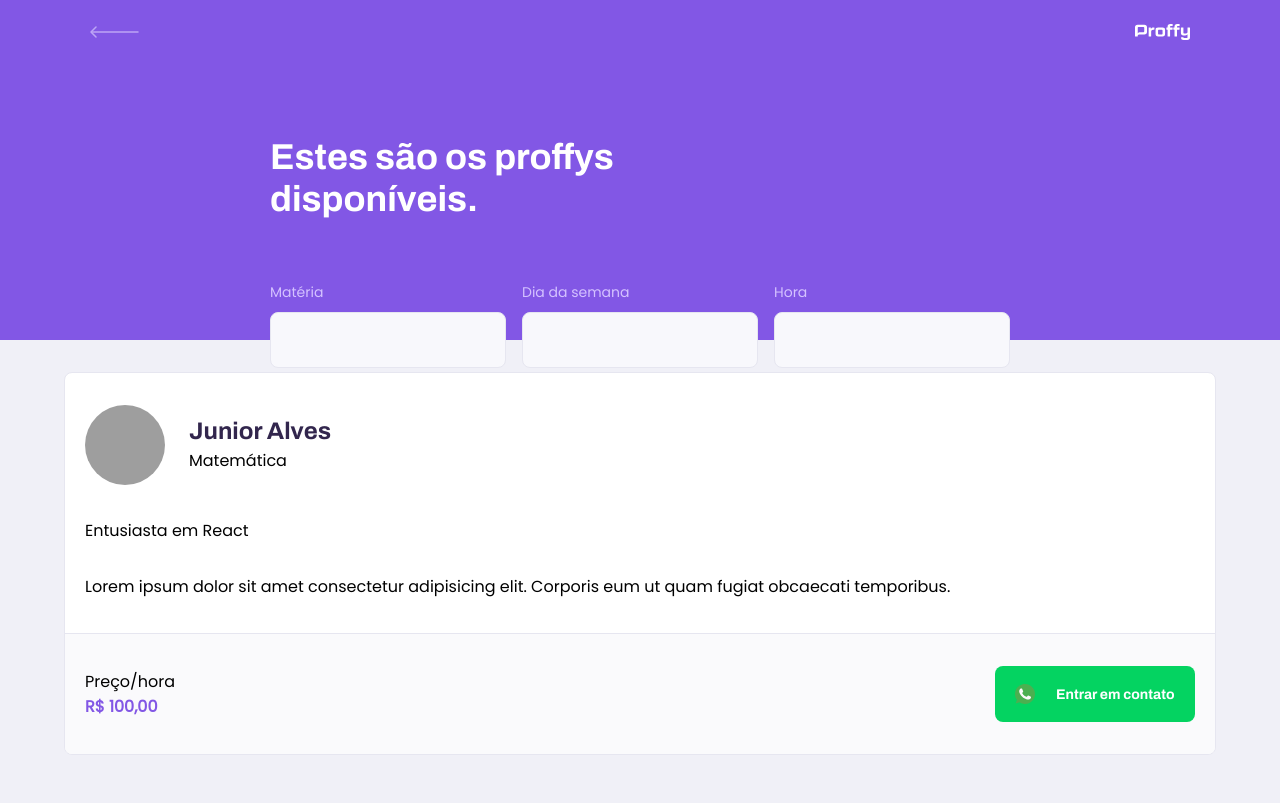
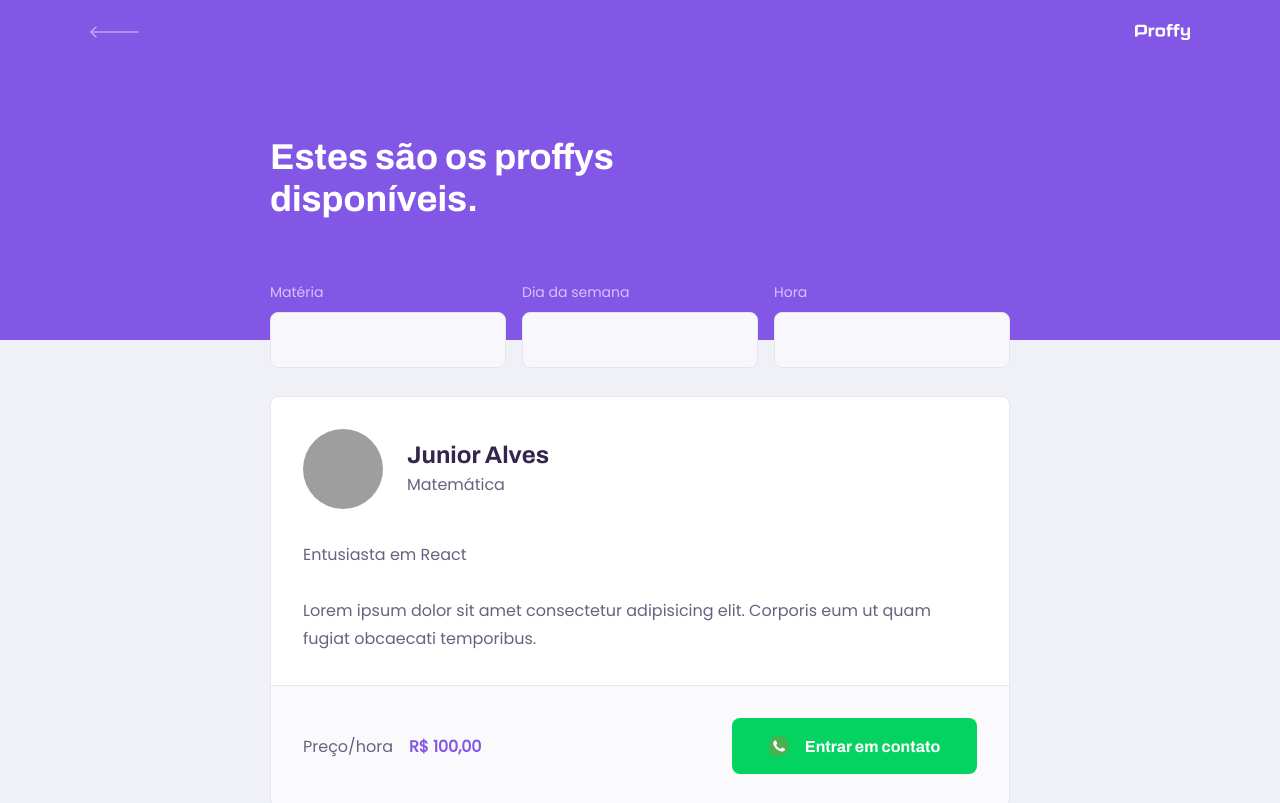
Before and after one commit to jjunior96/NLW-2, a React (Create React App) app: page /study in a window 1280 px wide. Shown: the top 803 px of the page. Built offline with nearby package versions, Linux system fonts and the light colour scheme; grey boxes are pictures that could not be loaded.

Commit message:
feat: TeacherItem component

```diff
--- a/src/assets/styles/global.css
+++ b/src/assets/styles/global.css
@@ -49,6 +49,7 @@
 button,
 textarea {
   font: 500 1.6rem Poppins;
+  color: var(--color-text-base);
 }
 
 .container {
--- /dev/null
+++ b/src/components/TeacherItem/index.tsx
@@ -0,0 +1,43 @@
+import React from "react";
+
+import whatsappIcon from "../../assets/images/icons/whatsapp.svg";
+
+import "./styles.css";
+
+function TeacherItem() {
+  return (
+    <article className='teacher-item'>
+      <header>
+        <img
+          src='https://avatars0.githubusercontent.com/u/30422190?s=460&u=98382289c345c9ac341e5ecbb74ae6eebe44e3ac&v=4'
+          alt='Junior Alves'
+        />
+        <div>
+          <strong>Junior Alves</strong>
+          <span>Matemática</span>
+        </div>
+      </header>
+
+      <p>
+        Entusiasta em React
+        <br />
+        <br />
+        Lorem ipsum dolor sit amet consectetur adipisicing elit. Corporis eum ut
+        quam fugiat obcaecati temporibus.
+      </p>
+
+      <footer>
+        <p>
+          Preço/hora
+          <strong>R$ 100,00</strong>
+        </p>
+        <button type='button'>
+          <img src={whatsappIcon} alt='Whatsapp' />
+          Entrar em contato
+        </button>
+      </footer>
+    </article>
+  );
+}
+
+export default TeacherItem;
--- /dev/null
+++ b/src/components/TeacherItem/styles.css
@@ -0,0 +1,102 @@
+.teacher-item {
+  background: var(--color-box-base);
+  border: 1px solid var(--color-line-in-white);
+  border-radius: 0.8rem;
+  margin-top: 2.4rem;
+  overflow: hidden;
+}
+
+.teacher-item header {
+  padding: 3.2rem 2rem;
+  display: flex;
+  align-items: center;
+}
+
+.teacher-item header img {
+  width: 8rem;
+  height: 8rem;
+  border-radius: 50%;
+}
+
+.teacher-item header div {
+  margin-left: 2.4rem;
+}
+
+.teacher-item header div strong {
+  font: 700 2.4rem Archivo;
+  display: block;
+  color: var(--color-text-title);
+}
+
+.teacher-item header div span {
+  font-size: 1.6rem;
+  display: block;
+  margin-top: 0.4rem;
+}
+
+.teacher-item > p {
+  padding: 0 2rem;
+  font-size: 1.6rem;
+  line-height: 2.8rem;
+}
+
+.teacher-item footer {
+  padding: 3.2rem 2rem;
+  background: var(--color-box-footer);
+  border-top: 1px solid var(--color-line-in-white);
+  margin-top: 3.2rem;
+  display: flex;
+  align-items: center;
+  justify-content: space-between;
+}
+
+.teacher-item footer p strong {
+  color: var(--color-primary);
+  font-size: 1.6rem;
+  display: block;
+}
+
+.teacher-item footer button {
+  width: 20rem;
+  height: 5.6rem;
+  background: var(--color-secundary);
+  color: var(--color-button-text);
+  border: 0;
+  border-radius: 0.8rem;
+  cursor: pointer;
+  font: 700 1.4rem Archivo;
+  display: flex;
+  align-items: center;
+  justify-content: space-evenly;
+  transition: 0.2s;
+}
+
+.teacher-item footer button:hover {
+  background: var(--color-secundary-dark);
+}
+
+@media (min-width: 700px) {
+  .teacher-item header,
+  .teacher-item footer {
+    padding: 3.2rem;
+  }
+
+  .teacher-item > p {
+    padding: 0 3.2rem;
+    color: var(--color-text-base);
+  }
+
+  .teacher-item footer p strong {
+    display: initial;
+    margin-left: 1.6rem;
+  }
+
+  .teacher-item footer button {
+    width: 24.5rem;
+    font-size: 1.6rem;
+    justify-content: center;
+  }
+  .teacher-item footer button img {
+    margin-right: 1.6rem;
+  }
+}
--- a/src/pages/TeacherList/index.tsx
+++ b/src/pages/TeacherList/index.tsx
@@ -1,8 +1,7 @@
 import React from "react";
 
 import PageHeader from "../../components/PageHeader";
-
-import whatsappIcon from "../../assets/images/icons/whatsapp.svg";
+import TeacherItem from "../../components/TeacherItem";
 
 import "./styles.css";
 
@@ -29,37 +28,11 @@
       </PageHeader>
 
       <main>
-        <article className='teacher-item'>
-          <header>
-            <img
-              src='https://avatars0.githubusercontent.com/u/30422190?s=460&u=98382289c345c9ac341e5ecbb74ae6eebe44e3ac&v=4'
-              alt='Junior Alves'
-            />
-            <div>
-              <strong>Junior Alves</strong>
-              <span>Matemática</span>
-            </div>
-          </header>
-
-          <p>
-            Entusiasta em React
-            <br />
-            <br />
-            Lorem ipsum dolor sit amet consectetur adipisicing elit. Corporis
-            eum ut quam fugiat obcaecati temporibus.
-          </p>
-
-          <footer>
-            <p>
-              Preço/hora
-              <strong>R$ 100,00</strong>
-            </p>
-            <button type='button'>
-              <img src={whatsappIcon} alt='Whatsapp' />
-              Entrar em contato
-            </button>
-          </footer>
-        </article>
+        <TeacherItem />
+        <TeacherItem />
+        <TeacherItem />
+        <TeacherItem />
+        <TeacherItem />
       </main>
     </div>
   );
--- a/src/pages/TeacherList/styles.css
+++ b/src/pages/TeacherList/styles.css
@@ -53,83 +53,6 @@
   width: 90%;
 }
 
-.teacher-item {
-  background: var(--color-box-base);
-  border: 1px solid var(--color-line-in-white);
-  border-radius: 0.8rem;
-  margin-top: 2.4rem;
-  overflow: hidden;
-}
-
-.teacher-item header {
-  padding: 3.2rem 2rem;
-  display: flex;
-  align-items: center;
-}
-
-.teacher-item header img {
-  width: 8rem;
-  height: 8rem;
-  border-radius: 50%;
-}
-
-.teacher-item header div {
-  margin-left: 2.4rem;
-}
-
-.teacher-item header div strong {
-  font: 700 2.4rem Archivo;
-  display: block;
-  color: var(--color-text-title);
-}
-
-.teacher-item header div span {
-  font-size: 1.6rem;
-  display: block;
-  margin-top: 0.4rem;
-}
-
-.teacher-item > p {
-  padding: 0 2rem;
-  font-size: 1.6rem;
-  line-height: 2.8rem;
-}
-
-.teacher-item footer {
-  padding: 3.2rem 2rem;
-  background: var(--color-box-footer);
-  border-top: 1px solid var(--color-line-in-white);
-  margin-top: 3.2rem;
-  display: flex;
-  align-items: center;
-  justify-content: space-between;
-}
-
-.teacher-item footer p strong {
-  color: var(--color-primary);
-  font-size: 1.6rem;
-  display: block;
-}
-
-.teacher-item footer button {
-  width: 20rem;
-  height: 5.6rem;
-  background: var(--color-secundary);
-  color: var(--color-button-text);
-  border: 0;
-  border-radius: 0.8rem;
-  cursor: pointer;
-  font: 700 1.4rem Archivo;
-  display: flex;
-  align-items: center;
-  justify-content: space-evenly;
-  transition: 0.2s;
-}
-
-.teacher-item footer button:hover {
-  background: var(--color-secundary-dark);
-}
-
 @media (min-width: 700px) {
   #page-teacher-list {
     max-width: 100%;
@@ -146,4 +69,10 @@
   #search-teachers .input-block + .input-block {
     margin-top: 0;
   }
+
+  #page-teacher-list main {
+    padding: 3.2rem 0;
+    max-width: 740px;
+    margin: 0 auto;
+  }
 }
```
